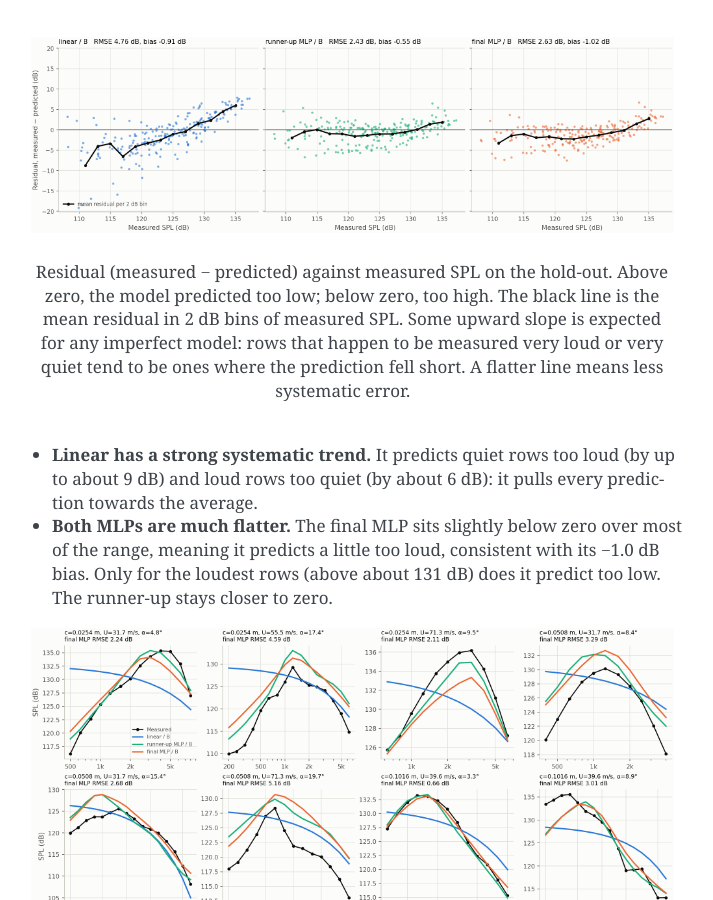
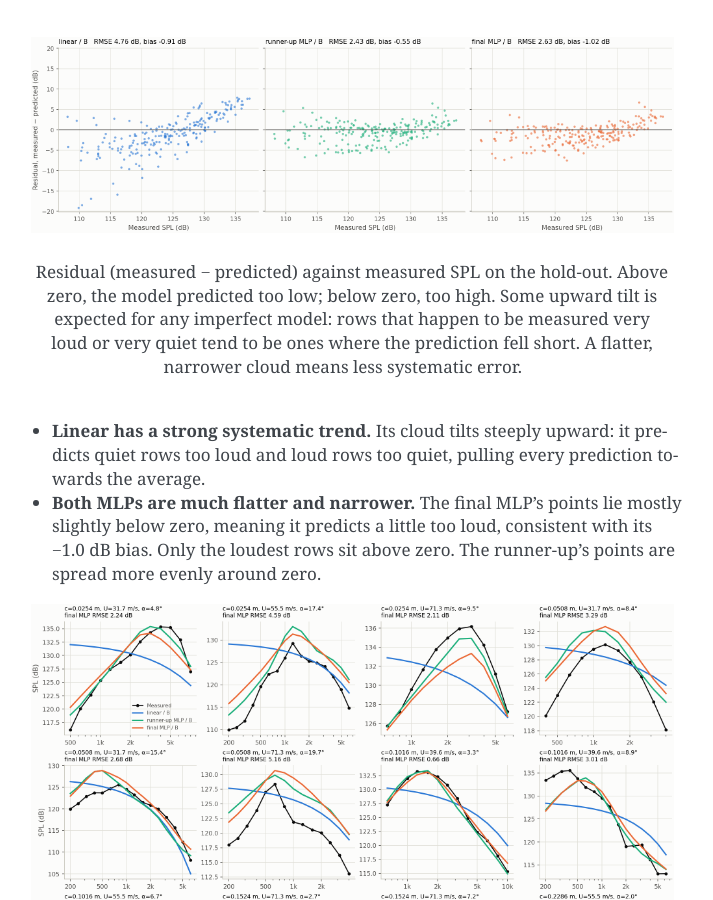
Before and after one commit to vasilicorfios/nummethodproject, a Sphinx documentation site: the page built from doc/results.rst, in a window 1280 px wide and 900 px high, scrolled down 28985 px. Shown: the whole window, without its empty margins (398-1111 px from the left). Built offline with Sphinx 7.4.7, drawn with Linux system fonts in a browser that asks for light colours.

Commit message:
Remove binned mean line from hold-out residual plot
The residual plots now show only the points and the zero line. The
results-page caption and notes describe the point clouds instead of the
binned means. Docs rebuilt; tests pass (124).

Co-Authored-By: Claude Opus 5.5 <noreply@anthropic.com>

```diff
--- a/doc/results.rst
+++ b/doc/results.rst
@@ -753,23 +753,21 @@ Results
 .. figure:: generated/holdout_residuals.png
    :width: 100%
    :alt: Three panels of residual (measured minus predicted) against measured
-         SPL on the hold-out, for linear, the runner-up MLP and the final MLP,
-         with a black line of mean residual per 2 dB bin.
+         SPL on the hold-out, for linear, the runner-up MLP and the final MLP.
 
    Residual (measured − predicted) against measured SPL on the hold-out.
-   Above zero, the model predicted too low; below zero, too high. The black
-   line is the mean residual in 2 dB bins of measured SPL. Some upward slope
-   is expected for any imperfect model: rows that happen to be measured very
-   loud or very quiet tend to be ones where the prediction fell short. A
-   flatter line means less systematic error.
+   Above zero, the model predicted too low; below zero, too high. Some
+   upward tilt is expected for any imperfect model: rows that happen to be
+   measured very loud or very quiet tend to be ones where the prediction fell
+   short. A flatter, narrower cloud means less systematic error.
 
-* **Linear has a strong systematic trend.** It predicts quiet rows too loud
-  (by up to about 9 dB) and loud rows too quiet (by about 6 dB): it pulls
-  every prediction towards the average.
-* **Both MLPs are much flatter.** The final MLP sits slightly below zero over
-  most of the range, meaning it predicts a little too loud, consistent with
-  its −1.0 dB bias. Only for the loudest rows (above about 131 dB) does it
-  predict too low. The runner-up stays closer to zero.
+* **Linear has a strong systematic trend.** Its cloud tilts steeply upward:
+  it predicts quiet rows too loud and loud rows too quiet, pulling every
+  prediction towards the average.
+* **Both MLPs are much flatter and narrower.** The final MLP's points lie
+  mostly slightly below zero, meaning it predicts a little too loud,
+  consistent with its −1.0 dB bias. Only the loudest rows sit above zero.
+  The runner-up's points are spread more evenly around zero.
 
 .. figure:: generated/holdout_spectra.png
    :width: 100%
```
Also changed, not shown: doc/generated/holdout_residuals.png, 14 other files.
